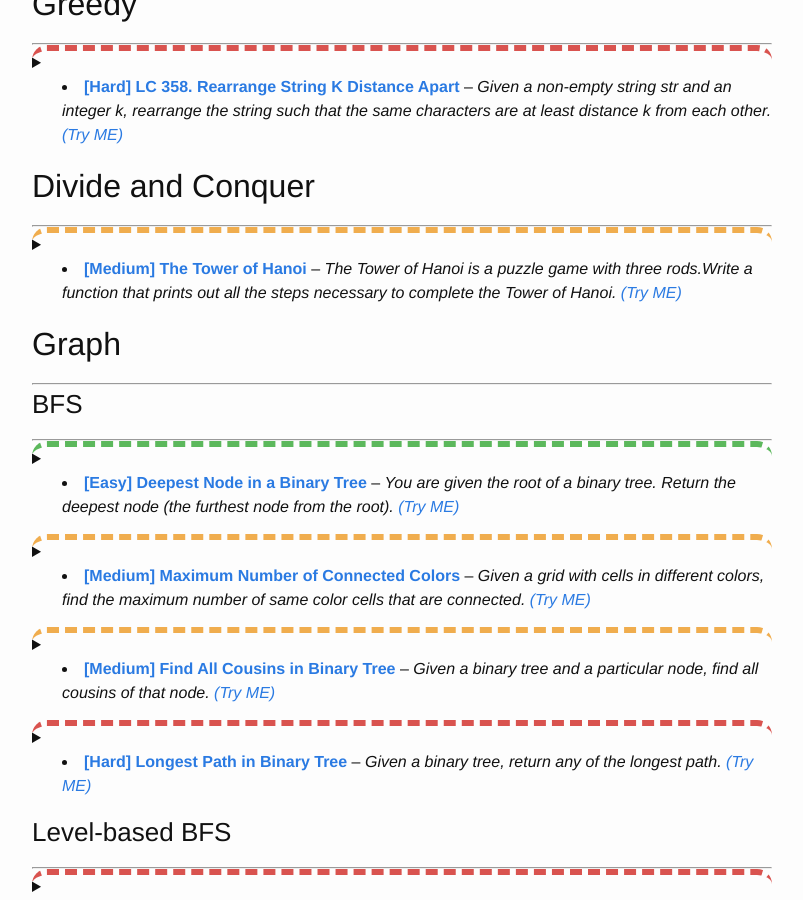
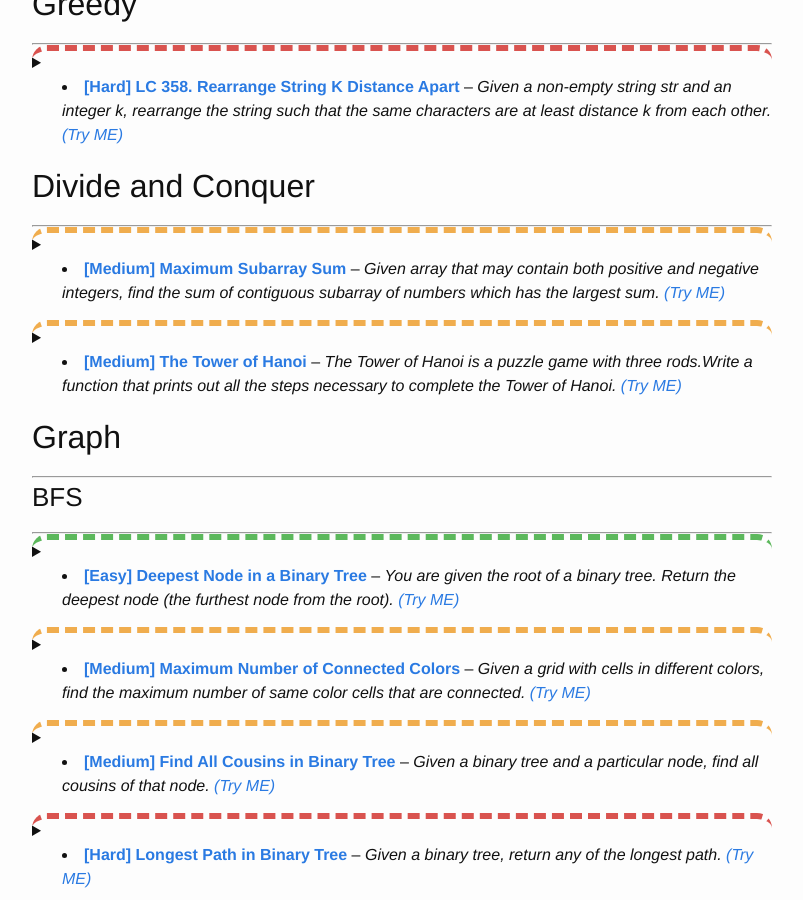
Before and after one commit to trsong/trsong.github.io, a Jekyll site: the page built from _posts/2019-04-01-DailyQuestionsByCategory.md, in a window 1280 px wide and 900 px high, scrolled down 12484 px. Shown: the whole window, without its empty margins (238-1041 px from the left). Built offline with Jekyll 4.4.1, drawn with Linux system fonts in a browser that asks for light colours; some of the changed text lies outside the part shown.

Commit message:
Add previous question to categories

```diff
--- a/_posts/2019-04-01-DailyQuestionsByCategory.md
+++ b/_posts/2019-04-01-DailyQuestionsByCategory.md
@@ -2611,6 +2611,24 @@ The same letters are at least distance 2 from each other.
 <details>
 <summary class="lc_m">
 
+- [**\[Medium\] Maximum Subarray Sum**](https://trsong.github.io/python/java/2020/11/02/DailyQuestionsAug/#nov-5-2020-easy-maximum-subarray-sum) -- *Given array that may contain both positive and negative integers, find the sum of contiguous subarray of numbers which has the largest sum.* [*\(Try ME\)*](https://repl.it/@trsong/Maximum-Subarray-Sum-Divide-and-Conquer-1)
+
+</summary>
+<div>
+
+**Question:** You are given a one dimensional array that may contain both positive and negative integers, find the sum of contiguous subarray of numbers which has the largest sum.
+
+For example, if the given array is `[-2, -5, 6, -2, -3, 1, 5, -6]`, then the maximum subarray sum is 7 as sum of `[6, -2, -3, 1, 5]` equals 7
+
+Solve this problem with Divide and Conquer as well as DP separately.
+
+
+</div>
+</details>
+
+<details>
+<summary class="lc_m">
+
 - [**\[Medium\] The Tower of Hanoi**](http://trsong.github.io/python/java/2020/11/02/DailyQuestionsAug/#nov-1-2020-medium-the-tower-of-hanoi) -- *The Tower of Hanoi is a puzzle game with three rods.Write a function that prints out all the steps necessary to complete the Tower of Hanoi.* [*\(Try ME\)*](https://repl.it/@trsong/Solve-the-Tower-of-Hanoi-Problem-1)
 
 </summary>
@@ -3375,6 +3393,24 @@ For example, given `"2542540123"`, you should return `['254.25.40.123', '254.254
 ### 1D DP
 ---
 
+<details>
+<summary class="lc_e">
+
+- [**\[Easy\] Maximum Subarray Sum**](https://trsong.github.io/python/java/2020/11/02/DailyQuestionsAug/#nov-5-2020-easy-maximum-subarray-sum) -- *Given array that may contain both positive and negative integers, find the sum of contiguous subarray of numbers which has the largest sum.* [*\(Try ME\)*](https://repl.it/@trsong/Maximum-Subarray-Sum-Divide-and-Conquer-1)
+
+</summary>
+<div>
+
+**Question:** You are given a one dimensional array that may contain both positive and negative integers, find the sum of contiguous subarray of numbers which has the largest sum.
+
+For example, if the given array is `[-2, -5, 6, -2, -3, 1, 5, -6]`, then the maximum subarray sum is 7 as sum of `[6, -2, -3, 1, 5]` equals 7
+
+Solve this problem with Divide and Conquer as well as DP separately.
+
+
+</div>
+</details>
+
 
 <details>
 <summary class="lc_h">
```
